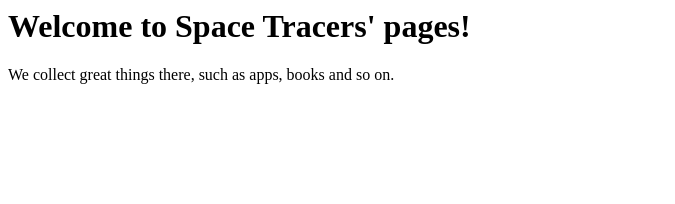
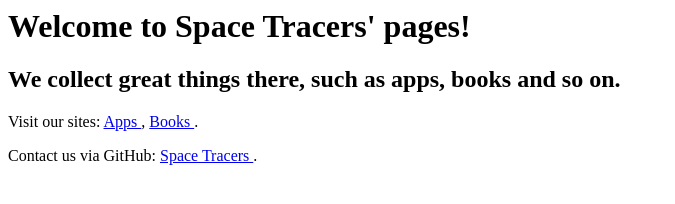
Before and after one commit to Space-Tracers/Pages, a plain HTML site: page index.html in a window 1280 px wide. Shown: the whole page, without its empty margins (0-675 px from the left). Drawn offline with Linux system fonts and the light colour scheme.

Commit message:
Update index.html

```diff
--- a/index.html
+++ b/index.html
@@ -2,6 +2,26 @@
 	Welcome to Space Tracers' pages!
 </h1>
 
+<h2>
+	We collect great things there, such as apps, books and so on.
+</h2>
+
 <p>
-	We collect great things there, such as apps, books and so on.
+	Visit our sites:
+	<a href="https://space-tracers.github.io/pages/apps.html">
+		Apps
+	</a>
+	,
+	<a href="https://space-tracers.github.io/pages/books.html">
+		Books
+	</a>
+	.
 </p>
+
+<p>
+	Contact us via GitHub:
+	<a href="https://github.com/Space-Tracers">
+		Space Tracers
+	</a>
+	.
+</p>
```
